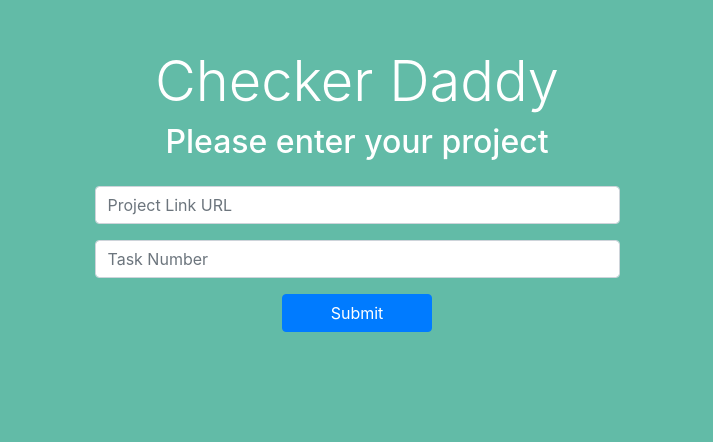
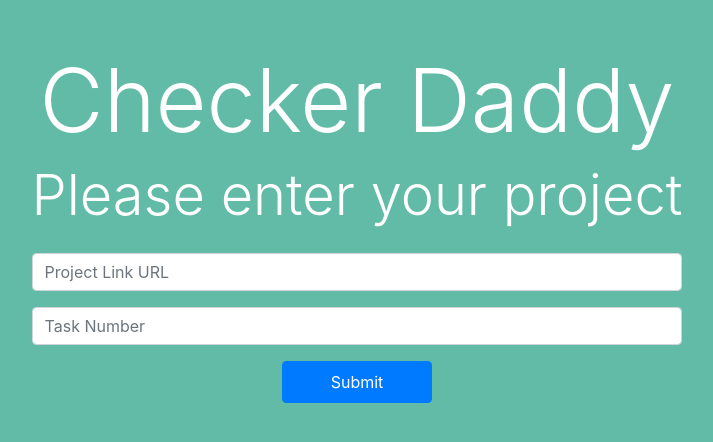
Before and after one commit to jfangwang/holberton-checker-hackathon, a Python web app: template flask/templates/project.html in a window 1280 px wide. Shown: the top 442 px of the page, without its empty margins (283-996 px from the left). Run offline with Jinja, Linux system fonts and the light colour scheme; the template is opened without the code that fills it, so the values that code supplies are empty; some libraries are stand-ins or nearby versions.

Commit message:
fixing headers

```diff
--- a/flask/templates/project.html
+++ b/flask/templates/project.html
@@ -12,11 +12,11 @@
   </head>
   <body style="background: #62bba7" class="text-white">
     <div class="container d-flex justify-content-center mt-5">
-        <div class="row w-50">
+        <div class="row w-60">
             <div class="col-md text-center">
-                <h1 class="display-4 text-center">Checker Daddy</h1>
+                <h1 class="display-2 text-center">Checker Daddy</h1>
                 <h3 style="color: red; font-weight: bold">{{ error }}</h3>
-                <h2 class="text-center">Please enter your project</h2>
+                <h2 class="display-4 text-center">Please enter your project</h2>
                 <form class="form-inlin mt-4" method="POST" action="/project">
                     <div class="form-group">
                         <input type="projectid" class="form-control" name="project" id="projectid" placeholder="Project Link URL" required>
@@ -24,7 +24,7 @@
                     <div class="form-group">
                         <input type="taskid" class="form-control" name="task_num" id="taskNumber" placeholder="Task Number" required>
                     </div>
-                    <button type="submit" class="btn btn-primary px-5 shadow-none" style="color:white ">Submit</button>
+                    <button type="submit" class="btn btn-primary px-5 py-2 shadow-none" style="color:white ">Submit</button>
                 </form>
             </div>
         </div>
```
Also changed, not shown: flask/templates/login.html (+4 -4 lines).
